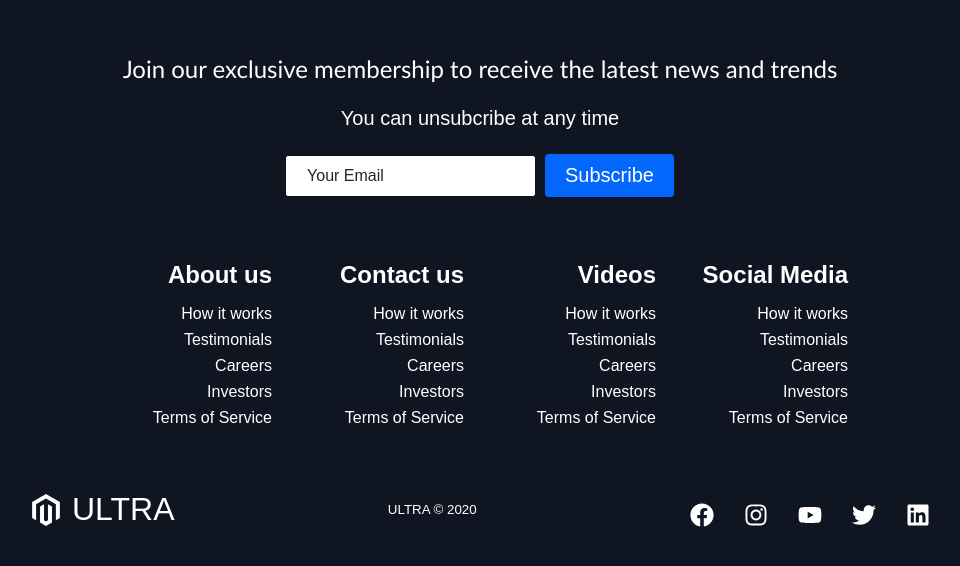
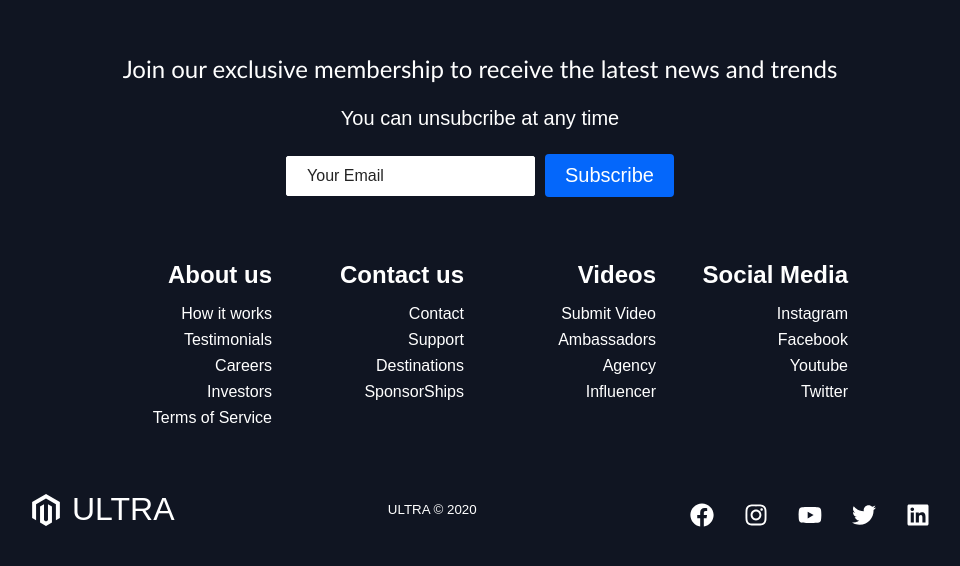
Before and after one commit to hvoyka/react-ultra, a React (Create React App) app: page / in a window 1280 px wide. Shown: the part 3179-3745 px from the top of the page, without its empty margins (160-1120 px from the left). Built offline with nearby package versions, Linux system fonts and the light colour scheme; the HTML template or start-up script is replaced by a standard one.

Commit message:
Footer change links name; fix FooterLinksWrapper position

```diff
--- a/src/components/Footer/Footer.js
+++ b/src/components/Footer/Footer.js
@@ -1,7 +1,8 @@
 import React from 'react';
-import {FaFacebook, FaInstagram, FaYoutube, FaTwitter, FaLinkedin} from 'react-icons/fa'
+import { FaFacebook, FaInstagram, FaYoutube, FaTwitter, FaLinkedin } from 'react-icons/fa'
 import { Button } from '../../globalStyles';
-import { FooterContainer,
+import {
+  FooterContainer,
   FooterSubscription,
   FooterSubHeading,
   FooterSubText,
@@ -46,52 +47,51 @@
           </FooterLinkItems>
           <FooterLinkItems>
             <FooterLinkTitle>Contact us</FooterLinkTitle>
-            <FooterLink to='/sign-up'>How it works</FooterLink>
-            <FooterLink to='/'>Testimonials</FooterLink>
-            <FooterLink to='/'>Careers</FooterLink>
-            <FooterLink to='/'>Investors</FooterLink>
-            <FooterLink to='/'>Terms of Service</FooterLink>
+            <FooterLink to='/'>Contact</FooterLink>
+            <FooterLink to='/'>Support</FooterLink>
+            <FooterLink to='/'>Destinations</FooterLink>
+            <FooterLink to='/'>SponsorShips</FooterLink>
           </FooterLinkItems>
+        </FooterLinksWrapper>
+        <FooterLinksWrapper>
           <FooterLinkItems>
             <FooterLinkTitle>Videos</FooterLinkTitle>
-            <FooterLink to='/sign-up'>How it works</FooterLink>
-            <FooterLink to='/'>Testimonials</FooterLink>
-            <FooterLink to='/'>Careers</FooterLink>
-            <FooterLink to='/'>Investors</FooterLink>
-            <FooterLink to='/'>Terms of Service</FooterLink>
+            <FooterLink to='/'>Submit Video</FooterLink>
+            <FooterLink to='/'>Ambassadors</FooterLink>
+            <FooterLink to='/'>Agency</FooterLink>
+            <FooterLink to='/'>Influencer</FooterLink>
           </FooterLinkItems>
           <FooterLinkItems>
             <FooterLinkTitle>Social Media</FooterLinkTitle>
-            <FooterLink to='/sign-up'>How it works</FooterLink>
-            <FooterLink to='/'>Testimonials</FooterLink>
-            <FooterLink to='/'>Careers</FooterLink>
-            <FooterLink to='/'>Investors</FooterLink>
-            <FooterLink to='/'>Terms of Service</FooterLink>
+            <FooterLink to='/'>Instagram</FooterLink>
+            <FooterLink to='/'>Facebook</FooterLink>
+            <FooterLink to='/'>Youtube</FooterLink>
+            <FooterLink to='/'>Twitter</FooterLink>
           </FooterLinkItems>
         </FooterLinksWrapper>
       </FooterLinksContainer>
       <SocialMedia>
         <SocialMediaWrap>
           <SocialLogo to='/'>
-            <SocialIcon/>
+            <SocialIcon />
             ULTRA
           </SocialLogo>
           <WebsiteRight>ULTRA &copy; 2020</WebsiteRight>
           <SocialIcons>
             <SocialIconLink href='/' target='_blank' aria-labe='FaceBook'>
-              <FaFacebook/>
+              <FaFacebook />
             </SocialIconLink>
             <SocialIconLink href='/' target='_blank' aria-labe='Instagram'>
-              <FaInstagram/>
+              <FaInstagram />
             </SocialIconLink>
             <SocialIconLink href='/' target='_blank' aria-labe='Youtube'>
-              <FaYoutube/>
+              <FaYoutube />
             </SocialIconLink>
             <SocialIconLink href='/' target='_blank' aria-labe='Twitter'>
-              <FaTwitter/>
+              <FaTwitter />
             </SocialIconLink>
             <SocialIconLink href='/' target='_blank' aria-labe='LinkedIn'>
-              <FaLinkedin/>
+              <FaLinkedin />
             </SocialIconLink>
           </SocialIcons>
         </SocialMediaWrap>
```
